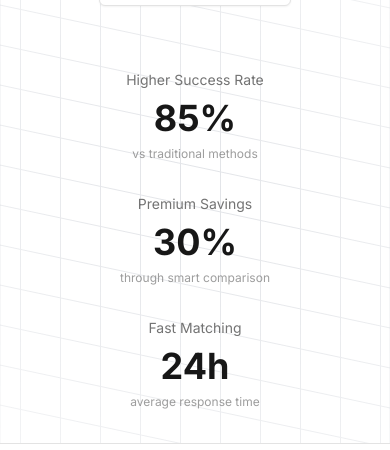
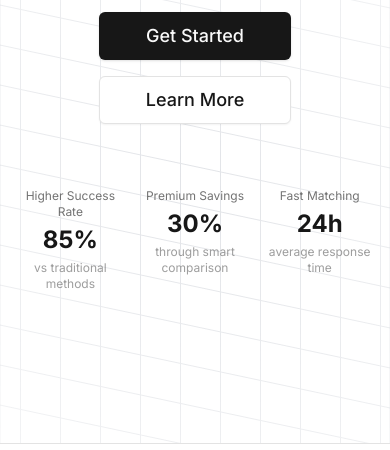
Before and after one commit to ronload/prinsur-demo, a Next.js app: page /en in a window 390 px wide. Shown: the part 394-844 px from the top of the page. Built offline with nearby package versions, Linux system fonts and the light colour scheme.

Commit message:
fix: Fix mobile webview layout

```diff
--- a/src/app/[locale]/page.tsx
+++ b/src/app/[locale]/page.tsx
@@ -116,12 +116,12 @@
             style={descriptionAnimation.animationStyle}
             className="max-w-4xl mx-auto"
           >
-            <div className="grid grid-cols-1 md:grid-cols-3 gap-8 md:gap-12">
+            <div className="grid grid-cols-3 gap-4 sm:gap-6 md:gap-12">
               <div className="text-center">
-                <p className="text-sm lg:text-base text-muted-foreground">
+                <p className="text-xs sm:text-sm lg:text-base text-muted-foreground">
                   {locale === "en" ? "Higher Success Rate" : "成交率提升"}
                 </p>
-                <div className="text-4xl lg:text-5xl font-bold text-primary mb-2 my-2">
+                <div className="text-2xl sm:text-3xl lg:text-5xl font-bold text-primary mb-1 my-1 sm:my-2">
                   85%
                 </div>
                 <p className="text-xs lg:text-sm text-muted-foreground/70 mt-1">
@@ -129,10 +129,10 @@
                 </p>
               </div>
               <div className="text-center">
-                <p className="text-sm lg:text-base text-muted-foreground">
+                <p className="text-xs sm:text-sm lg:text-base text-muted-foreground">
                   {locale === "en" ? "Premium Savings" : "保費節省"}
                 </p>
-                <div className="text-4xl lg:text-5xl font-bold text-primary mb-2 my-2">
+                <div className="text-2xl sm:text-3xl lg:text-5xl font-bold text-primary mb-1 my-1 sm:my-2">
                   30%
                 </div>
                 <p className="text-xs lg:text-sm text-muted-foreground/70 mt-1">
@@ -140,10 +140,10 @@
                 </p>
               </div>
               <div className="text-center">
-                <p className="text-sm lg:text-base text-muted-foreground">
+                <p className="text-xs sm:text-sm lg:text-base text-muted-foreground">
                   {locale === "en" ? "Fast Matching" : "快速媒合"}
                 </p>
-                <div className="text-4xl lg:text-5xl font-bold text-primary mb-2 my-2">
+                <div className="text-2xl sm:text-3xl lg:text-5xl font-bold text-primary mb-1 my-1 sm:my-2">
                   24h
                 </div>
                 <p className="text-xs lg:text-sm text-muted-foreground/70 mt-1">
```
